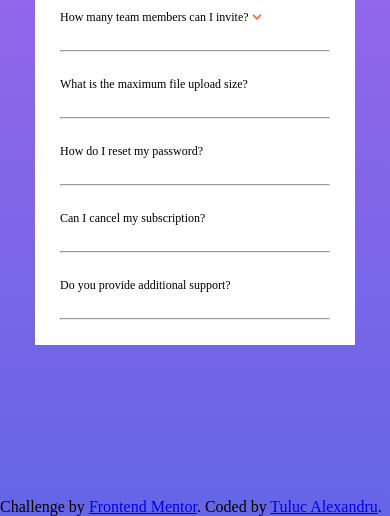
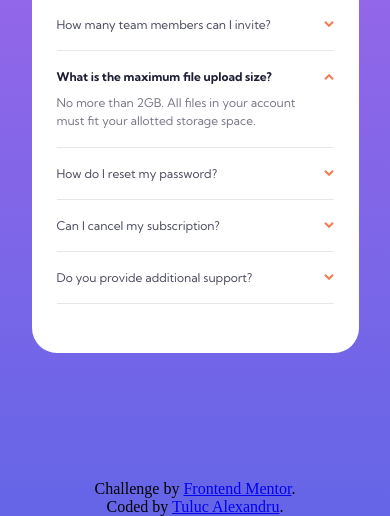
Before and after one commit to tulucalexandru/FAQ-Acordion-Challenge, a plain HTML site: page index.html in a window 390 px wide. Shown: the part 328-844 px from the top of the page. Drawn offline with Linux system fonts and the light colour scheme.

Commit message:
Finished mobile layout.

```diff
--- a/index.html
+++ b/index.html
@@ -26,32 +26,32 @@
         <div class="card__content">
           <h1 class="card__title">FAQ</h1>
           <div class="card__item">
-            <p class="card__question">How many team members can I invite? <img src="images/icon-arrow-down.svg" alt="">
+            <p class="card__question">How many team members can I invite? <img class="card__arrow" src="images/icon-arrow-down.svg" alt="icon-arrow-down">
             </p>
             <p class="card__answer"> You can invite up to 2 additional users on the Free plan. There is no limit on
               team members for the Premium plan</p>
           </div>
           <hr class="card__divider">
           <div class="card__item">
-            <p class="card__question">What is the maximum file upload size?</p>
-            <p class="card__answer"> No more than 2GB. All files in your account must fit your allotted storage space.
+            <p class="card__question card__question--active">What is the maximum file upload size?<img class="card__arrow card__arrow--active" src="images/icon-arrow-down.svg" alt="icon-arrow-down"></p>
+            <p class="card__answer card__answer--active"> No more than 2GB. All files in your account must fit your allotted storage space.
             </p>
           </div>
           <hr class="card__divider">
           <div class="card__item">
-            <p class="card__question">How do I reset my password?</p>
+            <p class="card__question">How do I reset my password?<img class="card__arrow" src="images/icon-arrow-down.svg" alt="icon-arrow-down"></p>
             <p class="card__answer"> Click “Forgot password” from the login page or “Change password” from your profile
               page.
               A reset link will be emailed to you.</p>
           </div>
           <hr class="card__divider">
           <div class="card__item">
-            <p class="card__question">Can I cancel my subscription?</p>
+            <p class="card__question">Can I cancel my subscription?<img class="card__arrow" src="images/icon-arrow-down.svg" alt="icon-arrow-down"></p>
             <p class="card__answer">Yes! Send us a message and we’ll process your request no questions asked.</p>
           </div>
           <hr class="card__divider">
           <div class="card__item">
-            <p class="card__question"> Do you provide additional support?</p>
+            <p class="card__question"> Do you provide additional support?<img class="card__arrow" src="images/icon-arrow-down.svg" alt="icon-arrow-down"></p>
             <p class="card__answer"> Chat and email support is available 24/7. Phone lines are open during normal
               business
               hours.</p>
@@ -66,8 +66,8 @@
 
 
   <footer class="footer">
-    Challenge by <a href="https://www.frontendmentor.io?ref=challenge" target="_blank">Frontend Mentor</a>.
-    Coded by <a href="#">Tuluc Alexandru</a>.
+    <p class="footer__challenge">Challenge by <a class="footer__link" href="https://www.frontendmentor.io?ref=challenge" target="_blank">Frontend Mentor</a>.</p>
+   <p class="footer_author">Coded by <a class="footer__link" href="#">Tuluc Alexandru</a>.</p>
   </footer>
 
   <script src="js/script.js"></script>
--- a/js/script.js
+++ b/js/script.js
@@ -3,6 +3,8 @@ document.querySelectorAll(".card__question")[0].onclick = function() { document.
 for (let i=0; i < 5; i++ ) {
 
     document.querySelectorAll(".card__question")[i].onclick = function() {
-        document.querySelectorAll(".card__answer")[i].classList.toggle("card__answer--active")
+        document.querySelectorAll(".card__answer")[i].classList.toggle("card__answer--active");
+        document.querySelectorAll(".card__question")[i].classList.toggle("card__question--active");
+        document.querySelectorAll(".card__arrow")[i].classList.toggle("card__arrow--active")
     };
 }
--- a/scss/components/_card.scss
+++ b/scss/components/_card.scss
@@ -1,19 +1,28 @@
 @use "../abstracts/fonts";
+@use "../abstracts/color";
 
 
 .card {
     background-color: white;
     background-image: url(../images/bg-pattern-mobile.svg);
+    font-family: fonts.$font-family;
+
     background-repeat: no-repeat;
     background-position: top center;
     padding-top: 5rem;
+    padding-bottom: 1.5rem;
     position: relative;
-    margin-top: 125px;
-    margin-bottom: 125px;
-    width: 320px;
+    margin-top: 147px;
+    margin-bottom: auto;
+    width: 327px;
+    border-radius: 25px;
 
     &__title {
         display: block;
+        font-size: 30px;
+        color: color.$varyDarkSaturatedBlue;
+        margin-top: 20px;
+        margin-bottom: 35px;
         position: relative;
         text-align: center;
     }
@@ -23,12 +32,22 @@
     }
 
     &__item {
-        margin: 25px 0;
+        margin: 18px 0 18px 0;
+        font-size: fonts.$fs-paragraph;
     }
 
     &__question {
         cursor: pointer;
-        font-size: fonts.$fs-paragraph;
+        display: flex;
+        align-items: center;
+        color: color.$veryDarkGrayishBlue;
+        columns: color.$veryDarkGrayishBlue;
+        justify-content: space-between;
+
+        &--active {
+            font-weight: 700;
+            color: color.$varyDarkSaturatedBlue;
+        }
     }
 
     &__answer {
@@ -36,11 +55,15 @@
         height: 0;
         position: relative;
         overflow: hidden;
+        width: 15rem;
         font-size: fonts.$fs-paragraph;
+        color: color.$darkGrayishBlue;
+        line-height: 1.5;
         transition: 250ms;
 
         &--active {
-            height: 30px;
+            height: 35px;
+            margin-top: 10px;
         }
 
     }
@@ -50,6 +73,8 @@
         // position: relative;
         // position: absolute;
         height: 100%;
+
+
     }
 
     &__main-image-container {
@@ -59,4 +84,22 @@
         width: 100%;
     }
 
+    &__divider {
+        // height: 10px;
+        // margin: 0 0 10px 0;
+        border-color: color.$lightGrayishBlue;
+        border-style: solid none none none;
+    }
+
+
+    .card__arrow {
+        display: block;
+        transition: 500ms;
+
+        &--active {
+            transform: scaleY(-1);
+        }
+    }
+
+
 }
--- a/scss/components/_footer.scss
+++ b/scss/components/_footer.scss
@@ -1,4 +1,10 @@
 .footer {
     position: absolute;
     bottom: 0;
+    width: 100%;
+
+    & p {
+        display: block;
+        text-align: center;
+    }
 }
--- a/scss/style.scss
+++ b/scss/style.scss
@@ -10,7 +10,7 @@
 }
 
 body {
-    // min-height: 100vh;
+    min-height: 100vh;
     position: relative;
 }
 
@@ -20,7 +20,7 @@ body {
     width: 100%;
     position: relative;
     min-height: 100vh;
+    padding-bottom: 65px;
     display: flex;
-    align-items: center;
     justify-content: center;
 }
```
Also changed, not shown: css/style.css, 1 other file.
